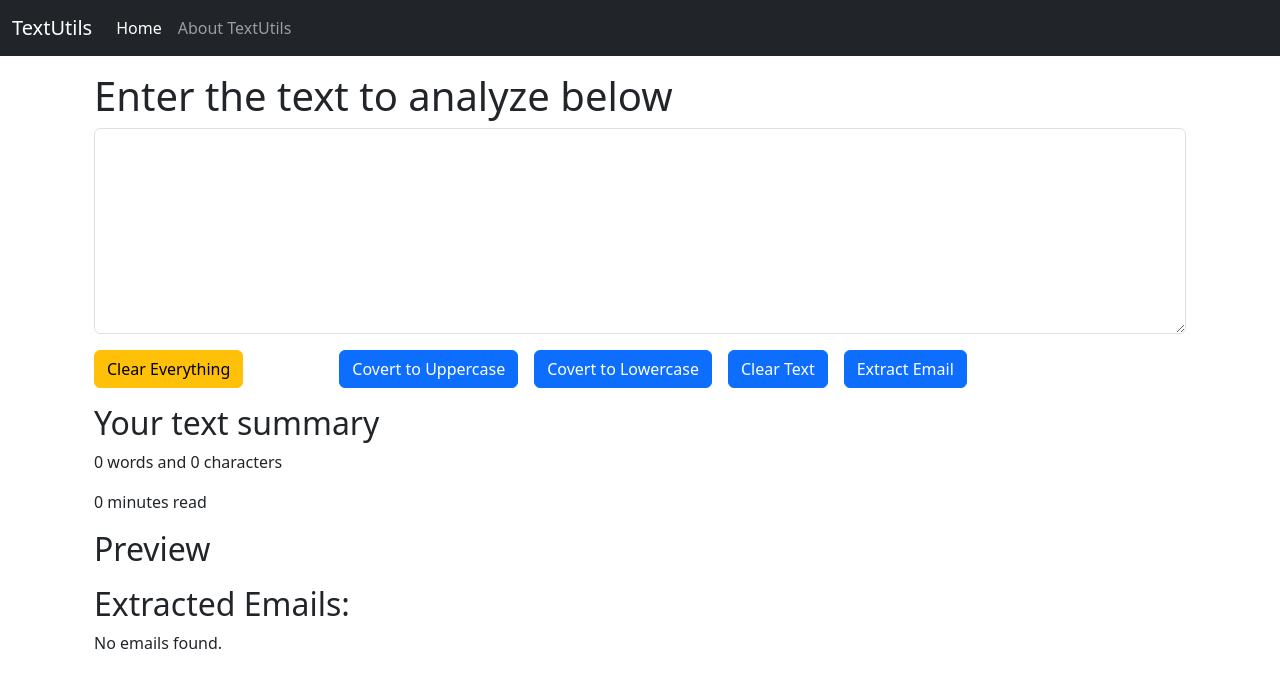
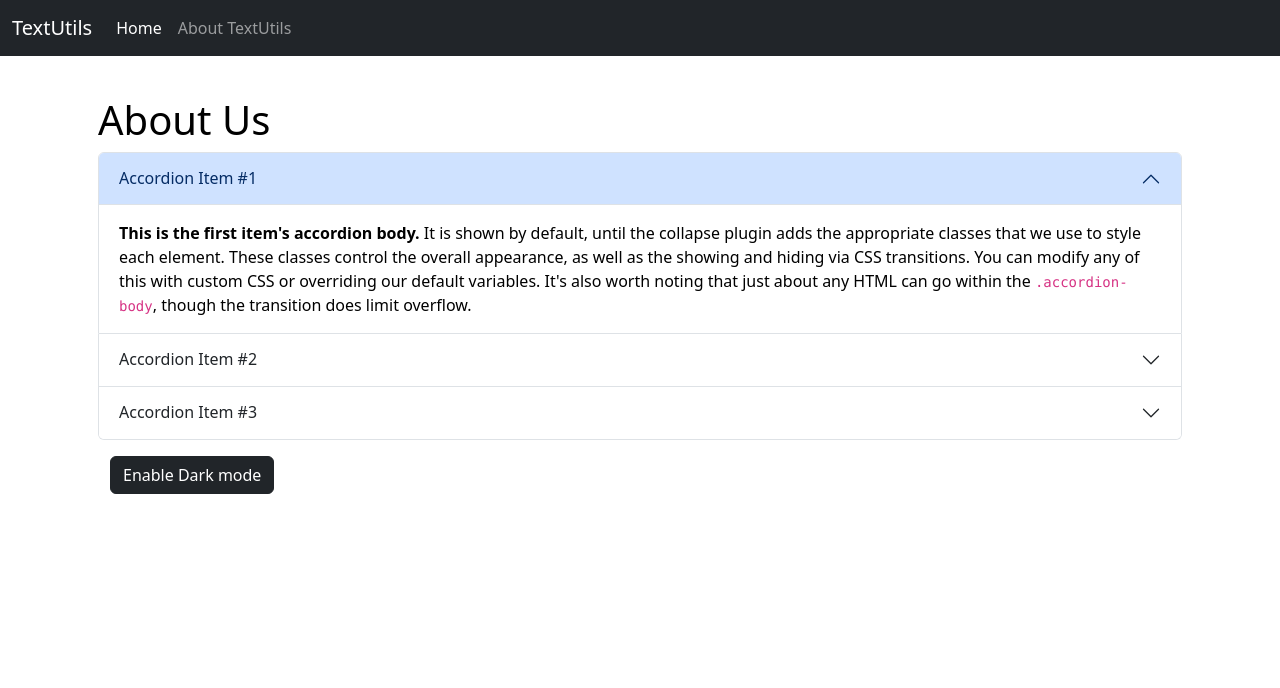
Before and after one commit to hirparamilan/react_practice_textutils, a React (Create React App) app: page / in a window 1280 px wide. Shown: the top 688 px of the page. Built offline with nearby package versions, Linux system fonts and the light colour scheme.

Commit message:
Use Accordian and handle light dark mode

```diff
--- a/src/App.js
+++ b/src/App.js
@@ -1,14 +1,17 @@
 import "./App.css";
-import "bootstrap/dist/css/bootstrap.min.css";
+import 'bootstrap/dist/css/bootstrap.min.css';
+import 'bootstrap/dist/js/bootstrap.bundle.min.js';
 import Navbar from "./components/Navbar";
-import TextForm from "./components/TextForm";
+// import TextForm from "./components/TextForm";
+import About from "./components/About";
 
 function App() {
   return (
     <>
       <Navbar title="TextUtils" aboutText="About TextUtils" />
       <div className="container my-3">
-        <TextForm heading="Enter the text to analyze below"/>
+        {/* <TextForm heading="Enter the text to analyze below"/> */}
+        <About />
       </div>
     </>
   );
--- /dev/null
+++ b/src/components/About.js
@@ -0,0 +1,84 @@
+import React, { useState } from 'react'
+
+export default function About() {
+
+  const [myStyle, setMyStyle] = useState({
+    backgroundColor: 'white',
+    color: 'black'
+  });
+
+  const [currentMode, setCurrentMode] = useState("light");
+  const [modeBtnStyle, setModeBtnStyle] = useState("btn btn-dark mt-3");
+  const [modeBtnText, setModeBtnText] = useState("Dark");
+
+  const toggleStyle = ()=> {
+    if(currentMode === 'light')
+    {
+      setCurrentMode("dark");
+      setModeBtnStyle("btn btn-dark mt-3");
+      setModeBtnText("Light");
+      setMyStyle({
+        backgroundColor: 'black',
+        color: 'white'
+      });
+    }
+    else {
+      setCurrentMode("light");
+      setModeBtnStyle("btn btn-light mt-3");
+      setModeBtnText("Dark");
+      setMyStyle({
+        backgroundColor: 'white',
+        color: 'black'
+      });
+    }
+  }
+
+  return (
+    <div className='container p-3' style={myStyle}>
+      <h1 className='my-2'>About Us</h1>
+      <div className="accordion" id="accordionExample">
+        <div className="accordion-item">
+          <h2 className="accordion-header" id="headingOne">
+            <button className="accordion-button" type="button" data-bs-toggle="collapse" data-bs-target="#collapseOne" aria-expanded="true" aria-controls="collapseOne">
+              Accordion Item #1
+            </button>
+          </h2>
+          <div id="collapseOne" className="accordion-collapse collapse show" aria-labelledby="headingOne" data-bs-parent="#accordionExample">
+            <div className="accordion-body" style={myStyle}>
+              <strong>This is the first item's accordion body.</strong> It is shown by default, until the collapse plugin adds the appropriate classes that we use to style each element. These classes control the overall appearance, as well as the showing and hiding via CSS transitions. You can modify any of this with custom CSS or overriding our default variables. It's also worth noting that just about any HTML can go within the <code>.accordion-body</code>, though the transition does limit overflow.
+            </div>
+          </div>
+        </div>
+        <div className="accordion-item">
+          <h2 className="accordion-header" id="headingTwo">
+            <button className="accordion-button collapsed" type="button" data-bs-toggle="collapse" data-bs-target="#collapseTwo" aria-expanded="false" aria-controls="collapseTwo">
+              Accordion Item #2
+            </button>
+          </h2>
+          <div id="collapseTwo" className="accordion-collapse collapse" aria-labelledby="headingTwo" data-bs-parent="#accordionExample">
+            <div className="accordion-body" style={myStyle}>
+              <strong>This is the second item's accordion body.</strong> It is hidden by default, until the collapse plugin adds the appropriate classes that we use to style each element. These classes control the overall appearance, as well as the showing and hiding via CSS transitions. You can modify any of this with custom CSS or overriding our default variables. It's also worth noting that just about any HTML can go within the <code>.accordion-body</code>, though the transition does limit overflow.
+            </div>
+          </div>
+        </div>
+        <div className="accordion-item">
+          <h2 className="accordion-header" id="headingThree">
+            <button className="accordion-button collapsed" type="button" data-bs-toggle="collapse" data-bs-target="#collapseThree" aria-expanded="false" aria-controls="collapseThree">
+              Accordion Item #3
+            </button>
+          </h2>
+          <div id="collapseThree" className="accordion-collapse collapse" aria-labelledby="headingThree" data-bs-parent="#accordionExample">
+            <div className="accordion-body" style={myStyle}>
+              <strong>This is the third item's accordion body.</strong> It is hidden by default, until the collapse plugin adds the appropriate classes that we use to style each element. These classes control the overall appearance, as well as the showing and hiding via CSS transitions. You can modify any of this with custom CSS or overriding our default variables. It's also worth noting that just about any HTML can go within the <code>.accordion-body</code>, though the transition does limit overflow.
+            </div>
+          </div>
+        </div>
+      </div>
+
+      {/* <button type="button" class="btn btn-light mt-3">Enable Light mode</button> */}
+      <div className="container">
+        <button type="button" className={modeBtnStyle} onClick={toggleStyle}>Enable {modeBtnText} mode</button>
+      </div>
+    </div>
+  )
+}
```
